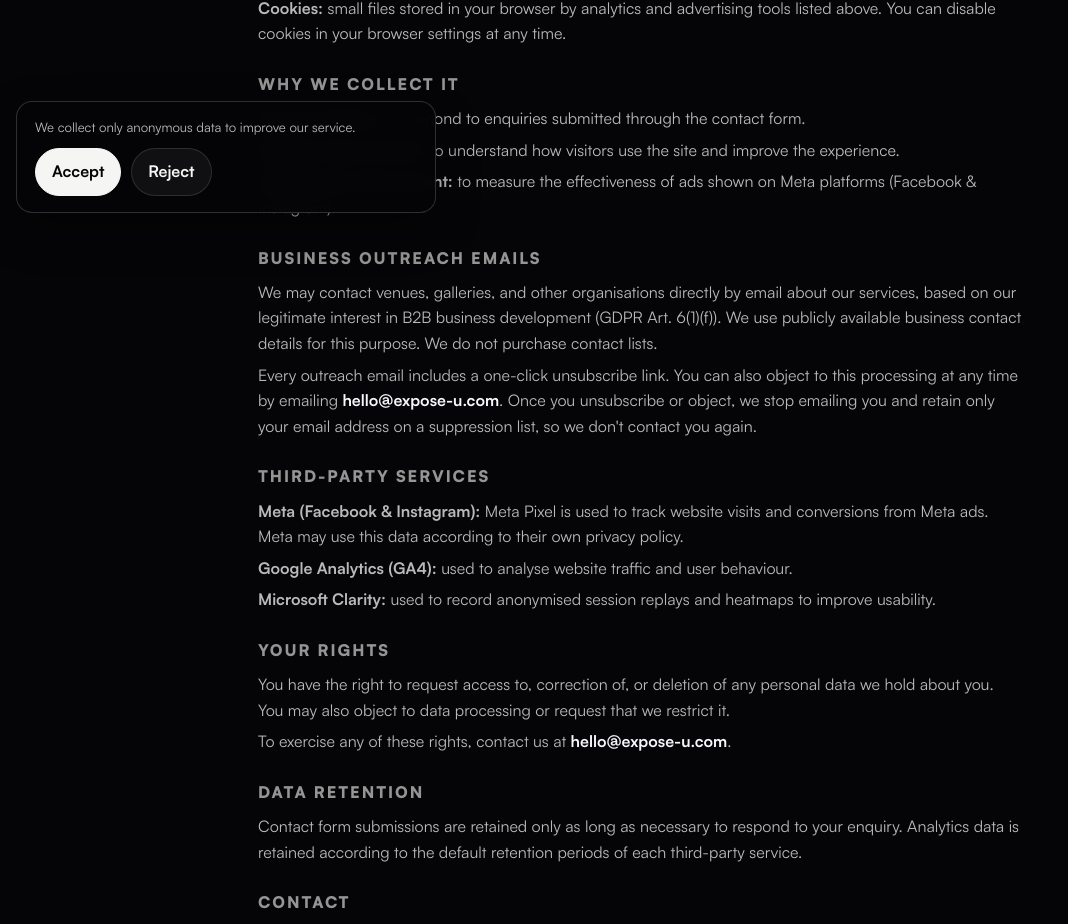
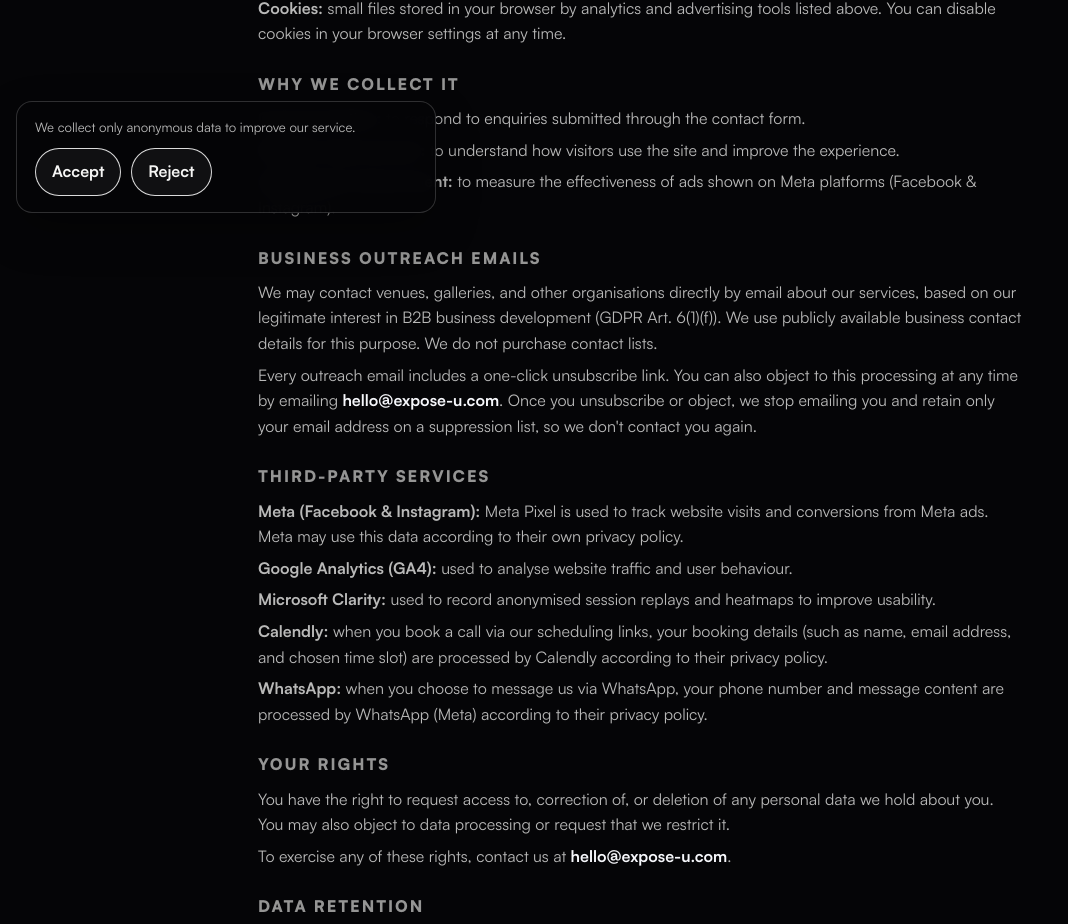
Before and after one commit to noobsaibot666/exposeu-nas, a React (Vite) app: page /privacy in a window 1280 px wide. Shown: the part 571-1495 px from the top of the page, without its empty margins (0-1068 px from the left). Built offline with nearby package versions, Linux system fonts and the light colour scheme; no server answers.

Commit message:
fix(tracking,privacy): equal-prominence consent buttons, Meta Contact on WhatsApp/Calendly, EN privacy policy updates

```diff
--- a/src/components/AnalyticsConsentBanner.module.css
+++ b/src/components/AnalyticsConsentBanner.module.css
@@ -56,14 +56,9 @@
   transform: translateY(-1px);
 }
 
-.consent__buttonPrimary {
-  border: 1px solid var(--button-solid-border);
-  background: var(--button-solid-bg);
-  color: var(--button-solid-text);
-}
-
+.consent__buttonPrimary,
 .consent__buttonSecondary {
-  border: 1px solid var(--border-soft);
+  border: 1px solid var(--border-highlight);
   background: var(--surface-overlay);
   color: var(--text-strong);
 }
--- a/src/pages/Privacy.tsx
+++ b/src/pages/Privacy.tsx
@@ -91,6 +91,8 @@ function Privacy() {
             <p><strong>Meta (Facebook & Instagram):</strong> Meta Pixel is used to track website visits and conversions from Meta ads. Meta may use this data according to their own privacy policy.</p>
             <p><strong>Google Analytics (GA4):</strong> used to analyse website traffic and user behaviour.</p>
             <p><strong>Microsoft Clarity:</strong> used to record anonymised session replays and heatmaps to improve usability.</p>
+            <p><strong>Calendly:</strong> when you book a call via our scheduling links, your booking details (such as name, email address, and chosen time slot) are processed by Calendly according to their privacy policy.</p>
+            <p><strong>WhatsApp:</strong> when you choose to message us via WhatsApp, your phone number and message content are processed by WhatsApp (Meta) according to their privacy policy.</p>
           </div>
 
           <div className="impressum__block">
--- a/src/utils/analytics.ts
+++ b/src/utils/analytics.ts
@@ -419,8 +419,14 @@ export const useGlobalClickTracking = () => {
 
       if (href.includes('wa.me/')) {
         trackEvent('whatsapp_click', { link_url: href, page_path: pagePath })
+        if (hasAnalyticsConsent() && typeof window.fbq === 'function' && META_PIXEL_ID) {
+          window.fbq('track', 'Contact', { content_name: 'whatsapp' })
+        }
       } else if (href.includes('calendly.com/') || rawHref.includes('/call-session')) {
         trackEvent('calendar_click', { link_url: href, page_path: pagePath })
+        if (hasAnalyticsConsent() && typeof window.fbq === 'function' && META_PIXEL_ID) {
+          window.fbq('track', 'Contact', { content_name: 'calendar' })
+        }
       } else if (rawHref.startsWith('mailto:')) {
         trackEvent('mailto_click', { link_url: rawHref, page_path: pagePath })
       } else if (rawHref.startsWith('tel:')) {
```
